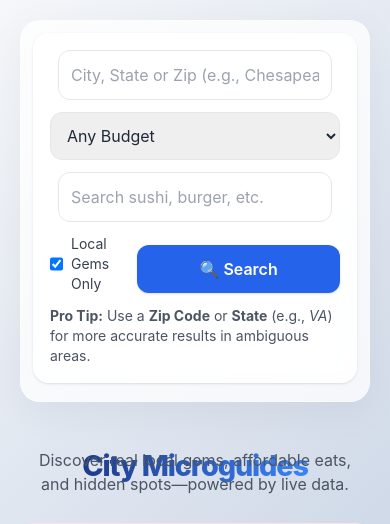
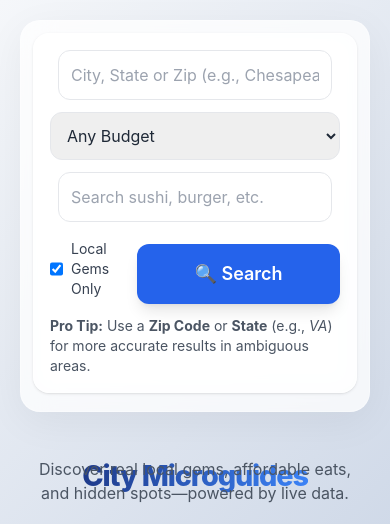
Before and after one commit to markcodeman/travelland, a Flask app: page / in a window 390 px wide. Shown: the top 524 px of the page. Run offline with Flask 3, Linux system fonts and the light colour scheme; data that the repository does not hold is empty; some libraries are stand-ins or nearby versions.

Commit message:
ui: make Search CTA larger and prominent on mobile (full-width, aria-label, subtle pulse)

```diff
--- a/city-guides/static/styles.css
+++ b/city-guides/static/styles.css
@@ -499,6 +499,27 @@ body {
   .search-section .flex.items-center { justify-content: space-between; }
 }
 
+  /* CTA pulse for search button (subtle) */
+  .cta-pulse { position: relative; }
+  .cta-pulse::after {
+    content: '';
+    position: absolute;
+    inset: 0;
+    border-radius: 12px;
+    box-shadow: 0 8px 20px rgba(59,130,246,0.18);
+    opacity: 0;
+    transform: scale(0.95);
+    transition: opacity 0.35s ease, transform 0.35s ease;
+  }
+  .cta-pulse:hover::after, .cta-pulse:focus::after {
+    opacity: 1;
+    transform: scale(1);
+  }
+
+  @media (max-width: 640px) {
+    .cta-pulse { border-radius: 12px; }
+  }
+
 /* Sticky search on larger screens only */
 @media (min-width: 769px) {
   .search-section { position: sticky; top: 20px; z-index: 1000; }
--- a/city-guides/templates/index.html
+++ b/city-guides/templates/index.html
@@ -33,7 +33,7 @@
               <input type="checkbox" id="localOnly" checked class="w-4 h-4 rounded" />
               <span>Local Gems Only</span>
             </label>
-            <button id="searchBtn" class="ml-0 sm:ml-4 mt-2 sm:mt-0 bg-blue-600 hover:bg-blue-700 text-white font-semibold py-3 px-6 rounded-xl shadow">🔍 Search</button>
+            <button id="searchBtn" aria-label="Search venues" class="ml-0 sm:ml-4 mt-2 sm:mt-0 bg-blue-600 hover:bg-blue-700 text-white font-semibold text-lg sm:text-base py-4 sm:py-3 px-6 rounded-xl shadow-lg cta-pulse w-full sm:w-auto">🔍 Search</button>
           </div>
         </div>
 
```
